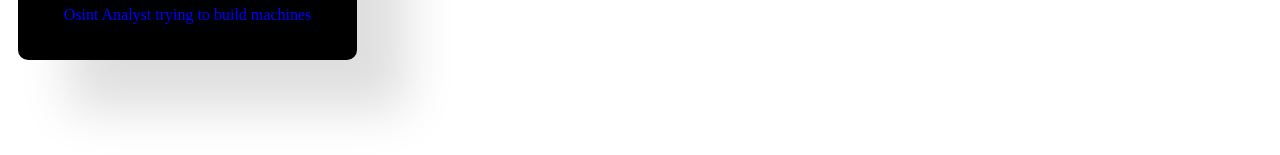
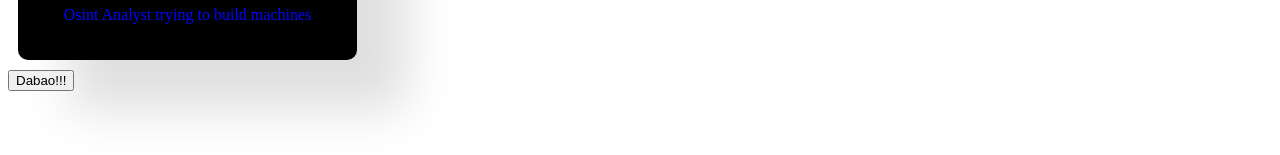
Before and after one commit to gargiiiii18/REACT-FULL, a React (Vite) app in the folder First/: page / in a window 1280 px wide. Shown: the part 553-708 px from the top of the page. Built offline with nearby package versions, Linux system fonts and the light colour scheme.

Commit message:
made a button component

```diff
--- a/First/src/App.jsx
+++ b/First/src/App.jsx
@@ -2,6 +2,7 @@ import Header from "./Header.jsx"
 import Food from "./Food.jsx"
 import Footer from "./Footer.jsx"
 import Card from "./Card.jsx"
+import Button from "./Button.jsx"
 
 function App() {
   return (
@@ -10,6 +11,8 @@ function App() {
     <Food/>
     <Footer/>
     <Card/>
+    <br></br>
+    <Button/>
 
 
     </>
```
